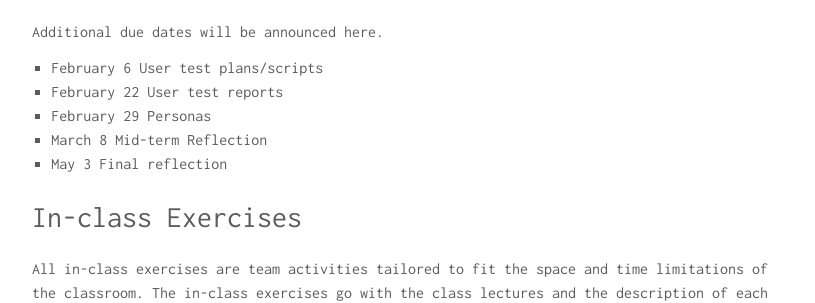
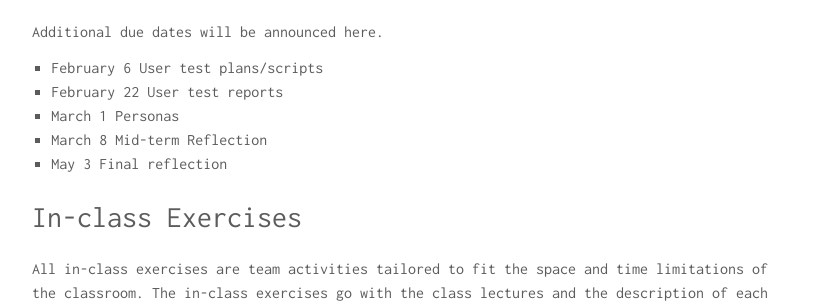
Before and after one commit to libbyh/com525spring2017, a Jekyll site: the page built from assignments.md, in a window 1280 px wide and 900 px high, scrolled down 301 px. Shown: the part 153-456 px from the top of the window, without its empty margins (232-1047 px from the left). Built offline with Jekyll 4.4.1, drawn with Linux system fonts in a browser that asks for light colours.

Commit message:
fix dates on assignments

```diff
--- a/assignments.md
+++ b/assignments.md
@@ -16,7 +16,7 @@ Additional due dates will be announced here.
 
 - February 6 User test plans/scripts
 - February 22 User test reports
-- February 29 Personas
+- March 1 Personas
 - March 8 Mid-term Reflection
 - May 3 Final reflection
 
```
